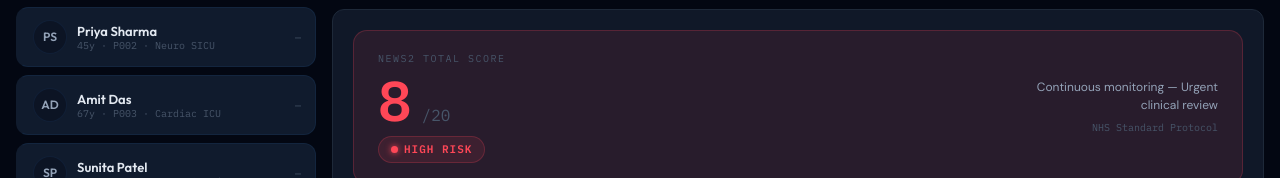
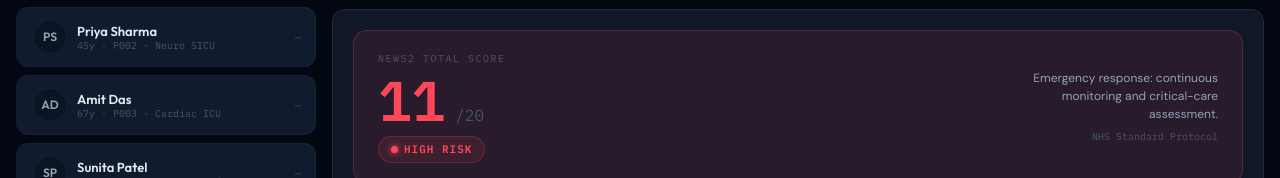
Before and after one commit to kamal-lochan-sahu/biosignal, a Next.js app in the folder frontend/: page / in a window 1280 px wide. Both pictures are taken after a click on the button "NEWS2". Shown: the part 252-430 px from the top of the page. Built offline with nearby package versions, Linux system fonts and the light colour scheme; no server answers.

Commit message:
fix(ui): use shared NEWS2 module (correct RR and SpO2 scoring, include all 7 parameters)

```diff
--- a/frontend/app/components/News2Score.tsx
+++ b/frontend/app/components/News2Score.tsx
@@ -1,7 +1,8 @@
 'use client'
 import { useState } from 'react'
+import { calculateNews2, NEWS2_LABELS, type News2Level } from '@/lib/scores'
 
-// ── Types & Logic (unchanged) ─────────────────────────────────────────────
+// -- Adapter: UI state -> shared, verified scoring module (lib/scores) ----------
 interface News2Input {
   respiratory_rate: number; spo2: number; on_oxygen: boolean
   bp_systolic: number; heart_rate: number; temperature: number
@@ -9,67 +10,34 @@ interface News2Input {
 }
 interface ScoreBreakdown { name: string; value: string; score: number; max: number }
 
-function calcNews2(v: News2Input): { total: number; breakdown: ScoreBreakdown[] } {
-  let rr = 0
-  if (v.respiratory_rate < 12) rr = 3
-  else if (v.respiratory_rate <= 20) rr = 0
-  else if (v.respiratory_rate <= 24) rr = 2
-  else rr = 3
-
-  let spo2Score = 0
-  if (v.spo2 <= 83) spo2Score = 3
-  else if (v.spo2 <= 85) spo2Score = 2
-  else if (v.spo2 <= 87) spo2Score = 1
-  else if (v.spo2 <= 92) spo2Score = 0
-  else if (v.spo2 <= 94) spo2Score = v.on_oxygen ? 1 : 0
-  else if (v.spo2 <= 96) spo2Score = v.on_oxygen ? 2 : 0
-  else spo2Score = v.on_oxygen ? 3 : 0
-
-  const o2 = v.on_oxygen ? 2 : 0
-
-  let sbp = 0
-  if (v.bp_systolic <= 90) sbp = 3
-  else if (v.bp_systolic <= 100) sbp = 2
-  else if (v.bp_systolic <= 110) sbp = 1
-  else if (v.bp_systolic <= 219) sbp = 0
-  else sbp = 3
-
-  let hr = 0
-  if (v.heart_rate <= 40) hr = 3
-  else if (v.heart_rate <= 50) hr = 1
-  else if (v.heart_rate <= 90) hr = 0
-  else if (v.heart_rate <= 110) hr = 1
-  else if (v.heart_rate <= 130) hr = 2
-  else hr = 3
-
-  let temp = 0
-  if (v.temperature <= 35.0) temp = 3
-  else if (v.temperature <= 36.0) temp = 1
-  else if (v.temperature <= 38.0) temp = 0
-  else if (v.temperature <= 39.0) temp = 1
-  else temp = 2
-
-  const consciousness = v.consciousness === 'confused' ? 3 : 0
-  const total = rr + spo2Score + o2 + sbp + hr + temp + consciousness
+function calcNews2(v: News2Input): { total: number; level: News2Level; response: string; breakdown: ScoreBreakdown[] } {
+  const r = calculateNews2({
+    respiratoryRate: v.respiratory_rate,
+    spo2: v.spo2,
+    onOxygen: v.on_oxygen,
+    systolicBp: v.bp_systolic,
+    heartRate: v.heart_rate,
+    temperature: v.temperature,
+    consciousness: v.consciousness === 'alert' ? 'alert' : 'cvpu',
+  })
   return {
-    total,
-    breakdown: [
-      { name: 'Respiratory Rate', value: `${v.respiratory_rate}/min`, score: rr,           max: 3 },
-      { name: 'SpO₂',             value: `${v.spo2}%`,               score: spo2Score,     max: 3 },
-      { name: 'Supplemental O₂',  value: v.on_oxygen ? 'Yes' : 'No', score: o2,            max: 2 },
-      { name: 'BP Systolic',       value: `${v.bp_systolic} mmHg`,   score: sbp,           max: 3 },
-      { name: 'Heart Rate',        value: `${v.heart_rate} bpm`,     score: hr,            max: 3 },
-      { name: 'Temperature',       value: `${v.temperature}°C`,      score: temp,          max: 2 },
-      { name: 'Consciousness',     value: v.consciousness === 'alert' ? 'Alert' : 'CVPU', score: consciousness, max: 3 },
-    ]
+    total: r.total,
+    level: r.level,
+    response: r.response,
+    breakdown: r.parameters.map(p => ({ name: p.label, value: p.display, score: p.score, max: p.max })),
   }
 }
 
-function getRiskLevel(total: number) {
-  if (total >= 7) return { label: 'HIGH RISK',   color: 'var(--clr-critical)', dim: 'var(--critical-dim)', border: 'var(--critical-border)', response: 'Continuous monitoring — Urgent clinical review' }
-  if (total >= 5) return { label: 'MEDIUM RISK', color: 'var(--clr-warning)',  dim: 'var(--warning-dim)',  border: 'var(--warning-border)',  response: 'Increase frequency of monitoring' }
-  if (total >= 1) return { label: 'LOW RISK',    color: 'var(--clr-success)',  dim: 'var(--success-dim)',  border: 'var(--success-border)',  response: 'Routine monitoring' }
-  return           { label: 'NORMAL',            color: 'var(--clr-success)',  dim: 'var(--success-dim)',  border: 'var(--success-border)',  response: 'Routine monitoring' }
+type LevelColors = { color: string; dim: string; border: string }
+const OK:   LevelColors = { color: 'var(--clr-success)',  dim: 'var(--success-dim)',  border: 'var(--success-border)'  }
+const WARN: LevelColors = { color: 'var(--clr-warning)',  dim: 'var(--warning-dim)',  border: 'var(--warning-border)'  }
+const CRIT: LevelColors = { color: 'var(--clr-critical)', dim: 'var(--critical-dim)', border: 'var(--critical-border)' }
+const LEVEL_COLORS: Record<News2Level, LevelColors> = {
+  NORMAL: OK, LOW: OK, LOW_MEDIUM: WARN, MEDIUM: WARN, HIGH: CRIT,
+}
+
+function getRiskLevel(level: News2Level, response: string) {
+  return { label: NEWS2_LABELS[level], response, ...LEVEL_COLORS[level] }
 }
 
 function getBarColor(score: number) {
@@ -94,8 +62,8 @@ export default function News2Score({ initialVitals }: Props) {
     consciousness:    'alert',
   })
 
-  const { total, breakdown } = calcNews2(vitals)
-  const risk = getRiskLevel(total)
+  const { total, breakdown, level, response } = calcNews2(vitals)
+  const risk = getRiskLevel(level, response)
   const update = (key: keyof News2Input, value: number | boolean | string) =>
     setVitals(prev => ({ ...prev, [key]: value }))
 
--- a/frontend/app/components/ReportAnalyzer.tsx
+++ b/frontend/app/components/ReportAnalyzer.tsx
@@ -2,6 +2,7 @@
 import { useState, useRef } from 'react'
 import { Upload, FileText, Activity, AlertTriangle, CheckCircle, Loader, Download } from 'lucide-react'
 import { predictRisk } from '@/lib/api'
+import { calculateNews2, calculateQsofa, calculateMap, NEWS2_SHORT, QSOFA_LABELS } from '@/lib/scores'
 
 interface VitalsData {
   heart_rate: number; spo2: number; bp_systolic: number; bp_diastolic: number
@@ -24,67 +25,21 @@ interface AnalysisResult {
   clinical: ClinicalScores
 }
 
-// ── Clinical Score Calculators ─────────────────────────────────────────────
-function calcNEWS2(v: VitalsData): { score: number; risk: string } {
-  let rr = 0
-  if (v.respiratory_rate < 12) rr = 3
-  else if (v.respiratory_rate <= 20) rr = 0
-  else if (v.respiratory_rate <= 24) rr = 2
-  else rr = 3
-
-  let spo2 = 0
-  if (v.spo2 <= 83) spo2 = 3
-  else if (v.spo2 <= 85) spo2 = 2
-  else if (v.spo2 <= 87) spo2 = 1
-  else if (v.spo2 <= 92) spo2 = 0
-  else if (v.spo2 <= 94) spo2 = 0
-  else if (v.spo2 <= 96) spo2 = 0
-
-  let sbp = 0
-  if (v.bp_systolic <= 90) sbp = 3
-  else if (v.bp_systolic <= 100) sbp = 2
-  else if (v.bp_systolic <= 110) sbp = 1
-  else if (v.bp_systolic <= 219) sbp = 0
-  else sbp = 3
-
-  let hr = 0
-  if (v.heart_rate <= 40) hr = 3
-  else if (v.heart_rate <= 50) hr = 1
-  else if (v.heart_rate <= 90) hr = 0
-  else if (v.heart_rate <= 110) hr = 1
-  else if (v.heart_rate <= 130) hr = 2
-  else hr = 3
-
-  let temp = 0
-  if (v.temperature <= 35.0) temp = 3
-  else if (v.temperature <= 36.0) temp = 1
-  else if (v.temperature <= 38.0) temp = 0
-  else if (v.temperature <= 39.0) temp = 1
-  else temp = 2
-
-  const total = rr + spo2 + sbp + hr + temp
-  const risk = total >= 7 ? 'HIGH' : total >= 5 ? 'MEDIUM' : total >= 1 ? 'LOW' : 'NORMAL'
-  return { score: total, risk }
-}
-
-function calcQSOFA(v: VitalsData): { score: number; risk: string } {
-  let score = 0
-  if (v.respiratory_rate >= 22) score++
-  if (v.bp_systolic <= 100) score++
-  if ((v.gcs ?? 15) < 15) score++
-  return { score, risk: score >= 2 ? 'SEPSIS RISK' : score === 1 ? 'WATCH' : 'LOW' }
-}
-
-function calcMAP(sbp: number, dbp: number): { map: number; status: string } {
-  const map = Math.round((sbp + 2 * dbp) / 3)
-  const status = map < 65 ? 'CRITICAL' : map < 70 ? 'LOW' : map < 100 ? 'NORMAL' : 'ELEVATED'
-  return { map, status }
-}
-
+// -- Clinical scores: shared, verified module (lib/scores) --------------------
+// Report Analyzer has no oxygen / consciousness inputs yet, so room air is assumed
+// and GCS < 15 is treated as altered consciousness (CVPU).
 function calcClinical(v: VitalsData): ClinicalScores {
-  const news2 = calcNEWS2(v)
-  const qsofa = calcQSOFA(v)
-  const mapCalc = calcMAP(v.bp_systolic, v.bp_diastolic)
+  const news2 = calculateNews2({
+    respiratoryRate: v.respiratory_rate,
+    spo2: v.spo2,
+    onOxygen: false,
+    systolicBp: v.bp_systolic,
+    heartRate: v.heart_rate,
+    temperature: v.temperature,
+    consciousness: (v.gcs ?? 15) < 15 ? 'cvpu' : 'alert',
+  })
+  const qsofa = calculateQsofa({ respiratoryRate: v.respiratory_rate, systolicBp: v.bp_systolic, gcs: v.gcs })
+  const mapCalc = calculateMap(v.bp_systolic, v.bp_diastolic)
   const issues: string[] = []
   if (v.heart_rate > 100) issues.push(`Tachycardia: ${v.heart_rate} bpm`)
   if (v.heart_rate < 50)  issues.push(`Bradycardia: ${v.heart_rate} bpm`)
@@ -95,8 +50,8 @@ function calcClinical(v: VitalsData): ClinicalScores {
   if (v.temperature < 36)      issues.push(`Hypothermia: ${v.temperature}°C`)
   if (mapCalc.map < 65)        issues.push(`Low MAP: ${mapCalc.map} mmHg`)
   return {
-    news2: news2.score, news2_risk: news2.risk,
-    qsofa: qsofa.score, sepsis_risk: qsofa.risk,
+    news2: news2.total, news2_risk: NEWS2_SHORT[news2.level],
+    qsofa: qsofa.score, sepsis_risk: QSOFA_LABELS[qsofa.level],
     map: mapCalc.map, map_status: mapCalc.status,
     issues,
   }
```
